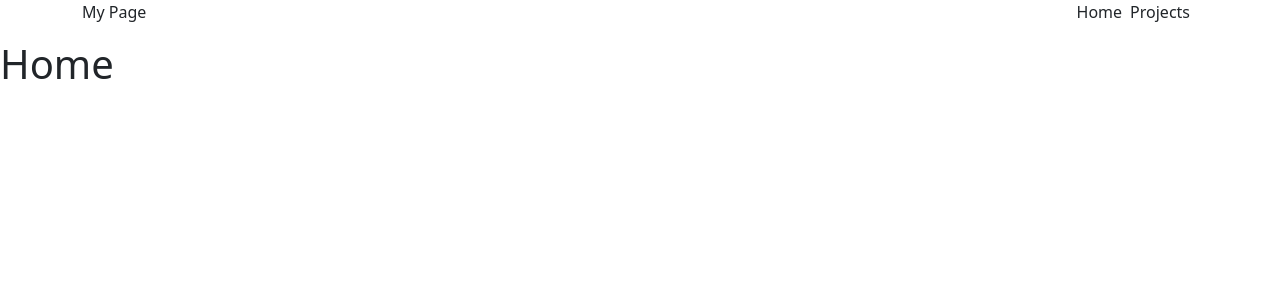
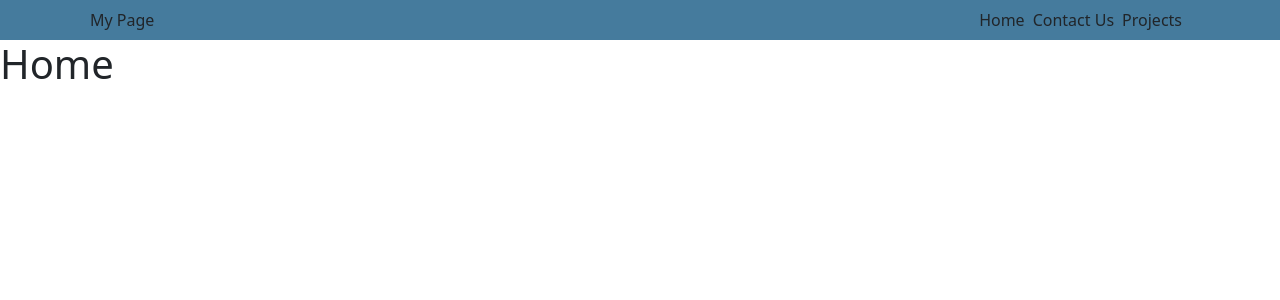
Before and after one commit to Vittoriocorradi/vite-boolfolio, a Vue app: page / in a window 1280 px wide. Shown: the top 300 px of the page. Built offline with nearby package versions, Linux system fonts and the light colour scheme; no server answers.

Commit message:
feat: contact form html

```diff
--- a/src/components/AppHeader.vue
+++ b/src/components/AppHeader.vue
@@ -12,12 +12,17 @@ export default {
 <template>
     <header>
         <div class="container">
-            <div class="d-flex justify-content-between">
+            <div class="d-flex justify-content-between align-items-center p-2">
                 <div>My Page</div>
-                <ul class="list-unstyled gap-2 d-flex">
+                <ul class="list-unstyled m-0 gap-2 d-flex align-items-center">
                     <li>
                         <router-link :to="{ name: 'home' }" class="nav-link">
                             Home
+                        </router-link>
+                    </li>
+                    <li>
+                        <router-link :to="{ name: 'contact-us' }" class="nav-link">
+                            Contact Us
                         </router-link>
                     </li>
                     <li>
@@ -33,3 +38,11 @@ export default {
         </div>
     </header>
 </template>
+
+<style lang="scss">
+    header {
+        background-color: #457b9d;
+    }
+</style>
+
+<!-- e63946 f1faee a8dadc 457b9d 1d3557 -->
--- /dev/null
+++ b/src/pages/ContactUs.vue
@@ -0,0 +1,39 @@
+<script>
+export default {
+    name: 'ContactUs',
+    data() {
+        return {
+            dataForm: {
+                name: '',
+                email: '',
+                message: ''
+            }
+        }
+    }
+}
+</script>
+
+<template>
+    <main class="pt-4">
+        <div class="container">
+            <h1>Contact Us</h1>
+            <div class="my-4">Tell us what you think!</div>
+            <hr>
+            <form submit.prevent="sendContact">
+                <div class="mb-3">
+                    <label for="name" class="form-label">Name</label>
+                    <input type="text" class="form-control" id="name" v-model="dataForm.name">
+                </div>
+                <div class="mb-3">
+                    <label for="email" class="form-label">Email address</label>
+                    <input type="email" class="form-control" id="email" v-model="dataForm.email">
+                </div>
+                <div class="mb-3">
+                    <label for="message" class="form-label">Example textarea</label>
+                    <textarea class="form-control" id="message" rows="3" v-model="dataForm.message"></textarea>
+                </div>
+                <button class="btn btn-primary">Send your message</button>
+            </form>
+        </div>
+    </main>
+</template>
--- a/src/router.js
+++ b/src/router.js
@@ -1,6 +1,7 @@
 import { createRouter, createWebHistory } from 'vue-router';
 
 import AppHome from './pages/AppHome.vue';
+import ContactUs from './pages/ContactUs.vue';
 import AppProjects from './pages/AppProjects.vue';
 import ProjectDetail from './pages/ProjectDetail.vue';
 import AppTypes from './pages/AppTypes.vue';
@@ -14,6 +15,11 @@ const router = createRouter({
             path: '/',
             name: 'home',
             component: AppHome
+        },
+        {
+            path: '/contact-us',
+            name: 'contact-us',
+            component: ContactUs
         },
         {
             path: '/projects',
```
